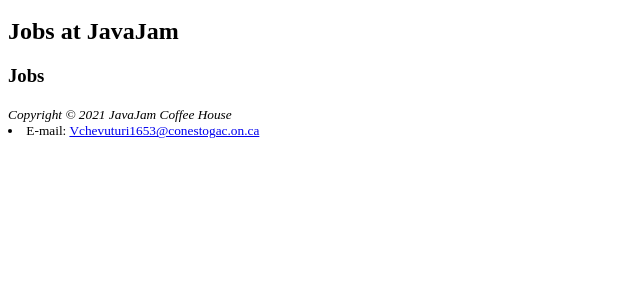
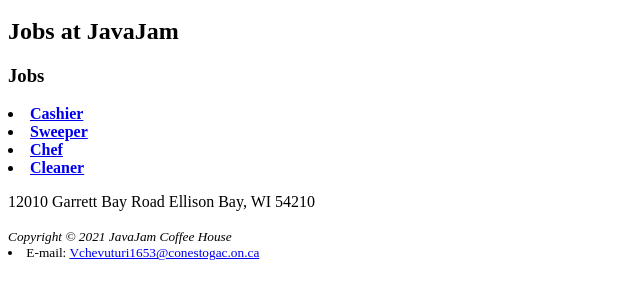
Before and after one commit to Sumanth0413/hello-world, a plain HTML site: page JavaJam Coffee House/Jobs.html in a window 1280 px wide. Shown: the part 100-398 px from the top of the page, without its empty margins (0-640 px from the left). Drawn offline with Linux system fonts and the light colour scheme.

Commit message:
New Change

```diff
--- a/JavaJam Coffee House/Jobs.html
+++ b/JavaJam Coffee House/Jobs.html
@@ -14,6 +14,19 @@
     <main>
         <h2>Jobs at JavaJam</h2>
         <h3>Jobs</h3>
+        <b><li><a href="Cashier">Cashier</a></li>
+
+            <li><a href="Sweeper">Sweeper</a></li>
+
+            <li><a href="Chef">Chef</a></li>
+
+            <li><a href="Cleaner">Cleaner</a></li>
+         </b>
+            <p>12010 Garrett Bay Road
+
+                Ellison Bay, WI 54210
+            </p>
+    </main>
 
     </main>
     <footer>
```
Also changed, not shown: JavaJam Coffee House/Music.html (+8 -0 lines).
